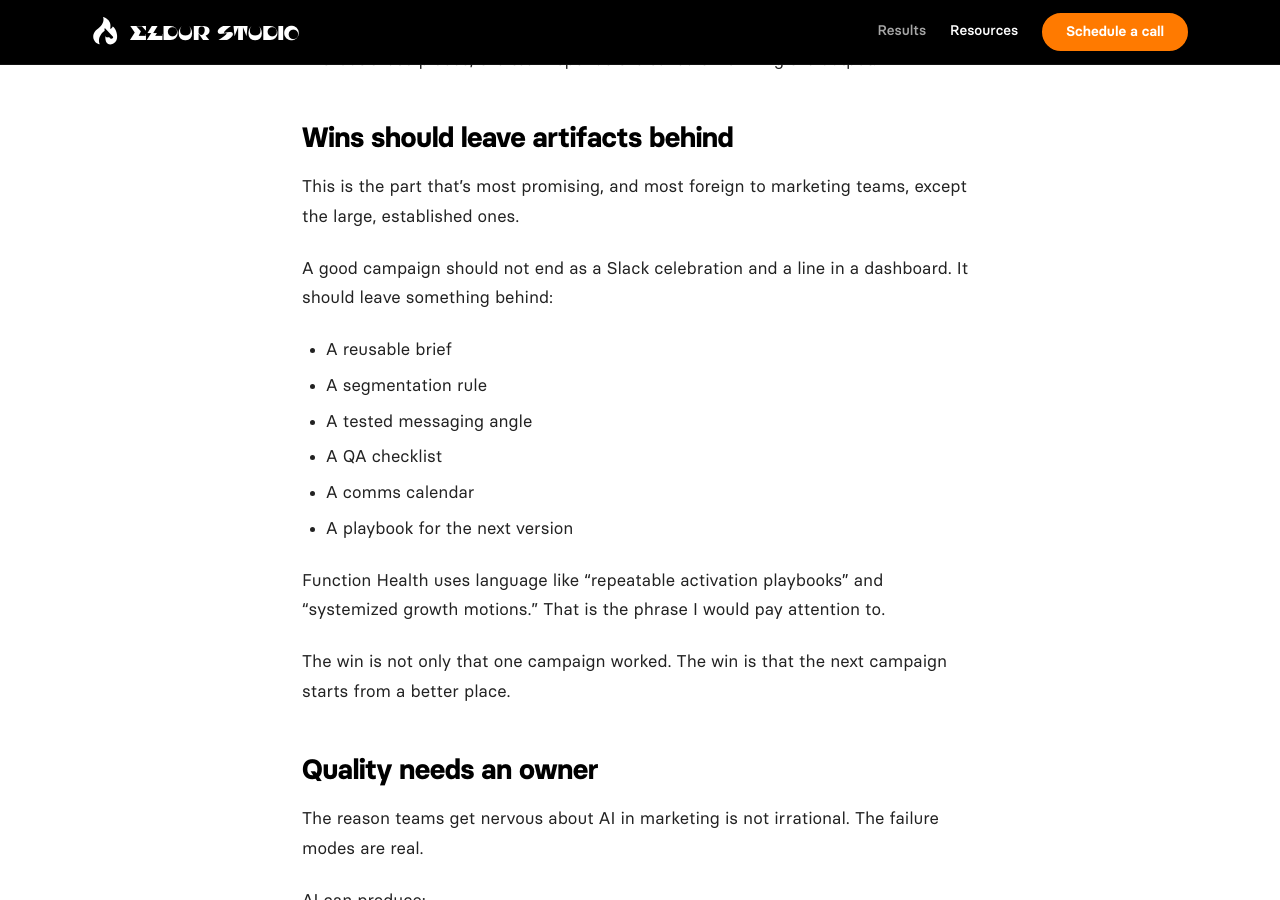
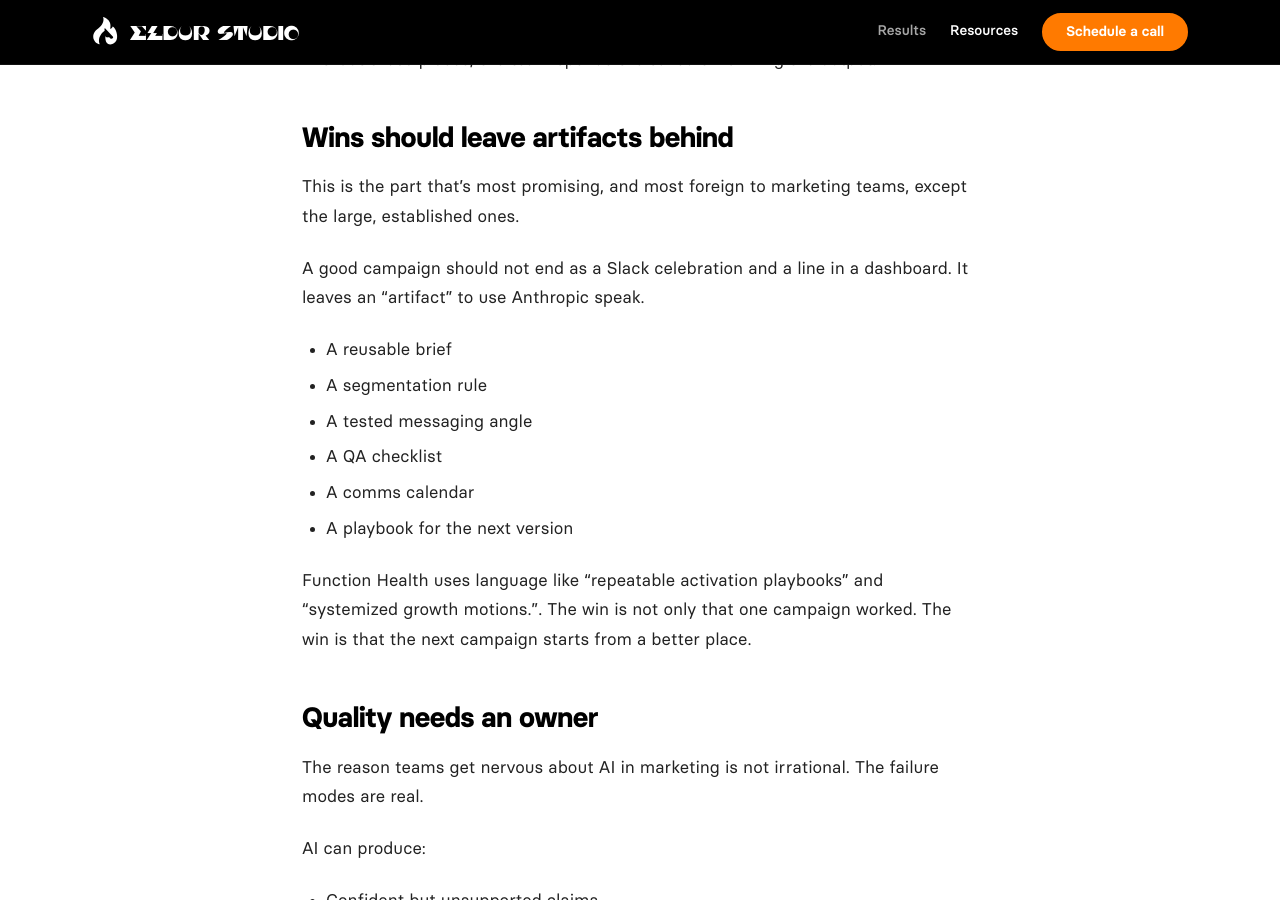
Before and after one commit to UberVero/ES2website, a Jekyll site: the page built from _posts/2026-04-29-rise-of-ai-first-marketers.md, in a window 1280 px wide and 900 px high, scrolled down 5118 px. Built offline with Jekyll 4.4.1, drawn with Linux system fonts in a browser that asks for light colours; some web fonts are replaced; comment, search, counter and statistics services are not loaded.

Commit message:
chore: sync posts from Notion [skip ci]

```diff
--- a/_posts/2026-04-29-rise-of-ai-first-marketers.md
+++ b/_posts/2026-04-29-rise-of-ai-first-marketers.md
@@ -125,7 +125,7 @@ Without those pieces, the team spends the saved time fixing the output.
 This is the part that’s most promising, and most foreign to marketing teams, except the large, established ones.
 
 
-A good campaign should not end as a Slack celebration and a line in a dashboard. It should leave something behind:
+A good campaign should not end as a Slack celebration and a line in a dashboard. It leaves an “artifact” to use Anthropic speak.
 
 - A reusable brief
 - A segmentation rule
@@ -134,10 +134,7 @@ A good campaign should not end as a Slack celebration and a line in a dashboard.
 - A comms calendar
 - A playbook for the next version
 
-Function Health uses language like "repeatable activation playbooks" and "systemized growth motions." That is the phrase I would pay attention to.
-
-
-The win is not only that one campaign worked. The win is that the next campaign starts from a better place.
+Function Health uses language like "repeatable activation playbooks" and "systemized growth motions.". The win is not only that one campaign worked. The win is that the next campaign starts from a better place.
 
 
 ## Quality needs an owner
```
